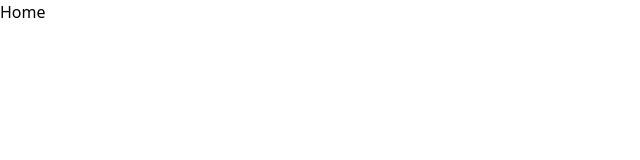
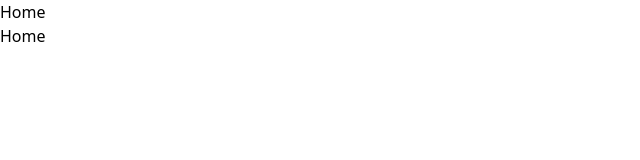
Before and after one commit to AhmadAboElzahab/AStudio-Frontend-Task, a React (Vite) app: page / in a window 1280 px wide. Shown: the top 160 px of the page, without its empty margins (0-640 px from the left). Built offline with nearby package versions, Linux system fonts and the light colour scheme.

Commit message:
attatch pages to routes

```diff
--- a/src/App.tsx
+++ b/src/App.tsx
@@ -1,5 +1,3 @@
-import reactLogo from './assets/react.svg';
-import viteLogo from '/vite.svg';
 import './App.css';
 import {
   Route,
@@ -8,6 +6,9 @@ import {
   createRoutesFromElements,
 } from 'react-router-dom';
 import Main from './layouts/Main';
+import Home from './pages/Home';
+import Users from './pages/Users';
+import Products from './pages/Products';
 
 function App() {
   return (
@@ -16,9 +17,9 @@ function App() {
         createRoutesFromElements(
           <>
             <Route path='/' element={<Main />}>
-              <Route index element={<></>} />
-              <Route path='users' element={<p>users</p>} />
-              <Route path='products' element={<p>products</p>} />
+              <Route index element={<Home />} />
+              <Route path='users' element={<Users />} />
+              <Route path='products' element={<Products />} />
             </Route>
             <Route path='*' element={<p>error</p>} />
           </>,
```
